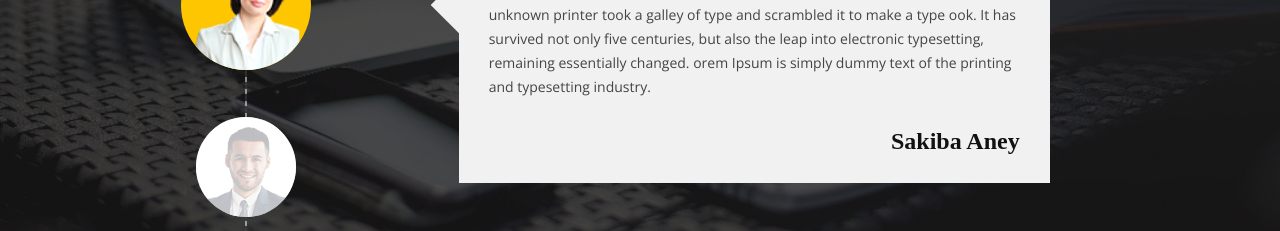
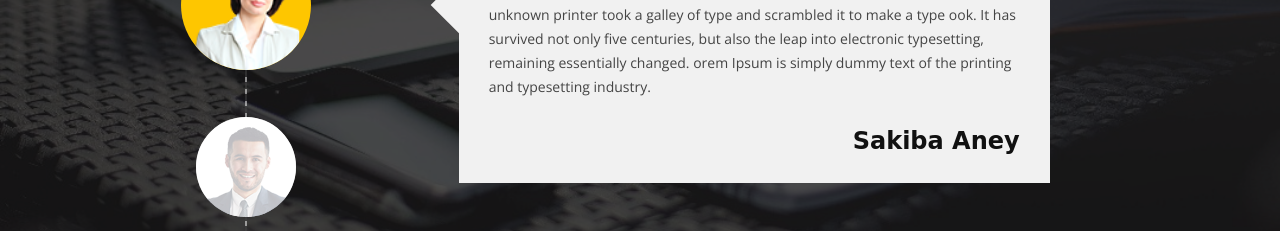
Before and after one commit to Anis-Asr/Hunt, a plain HTML site: page index.html in a window 1280 px wide. Shown: the part 4520-4751 px from the top of the page. Drawn offline with nearby package versions, Linux system fonts and the light colour scheme; files whose address does not match are found by name.

Commit message:
Update style.css

```diff
--- a/css/style.css
+++ b/css/style.css
@@ -868,7 +868,7 @@ nav .bar:focus{
 }
 #testimonial-part .overlay .details-slider .details-box h5 {
     color: #111111;
-    font-family: freestyle script;
+    font-family: 'Dancing Script', cursive;
     padding-bottom: 30px;
     font-size: 24px;
     line-height: 24px;
```
